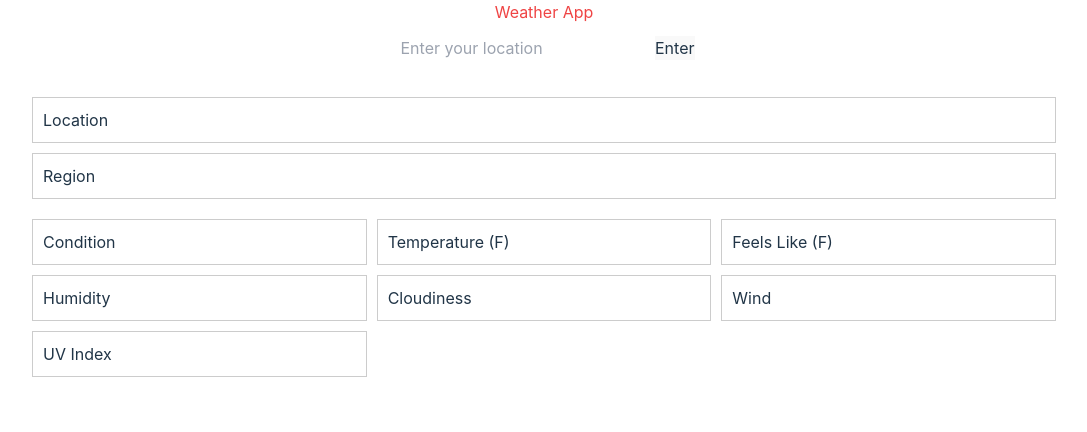
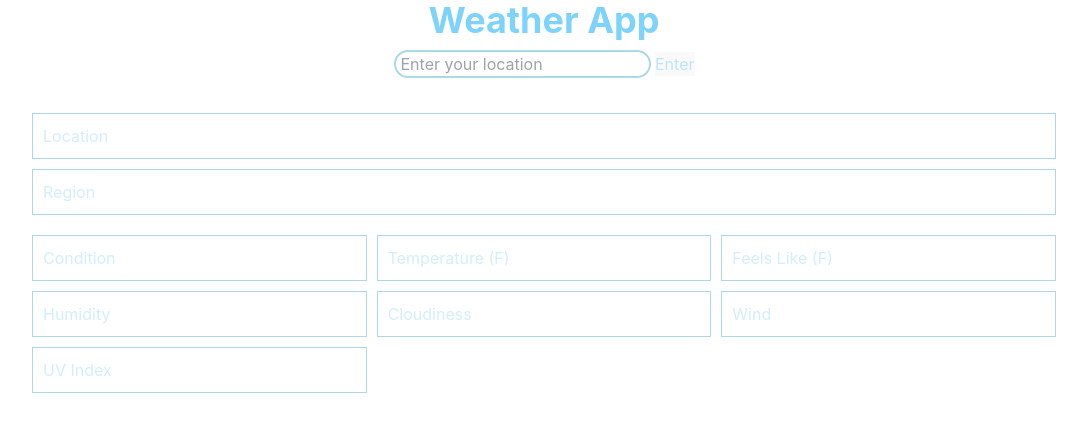
Before and after one commit to Epoza/weather-app, a website built with Vite: page index.html in a window 1280 px wide. Shown: the whole page, without its empty margins (96-1183 px from the left). Built offline with nearby package versions, Linux system fonts and the light colour scheme.

Commit message:
modify colors

```diff
--- a/index.html
+++ b/index.html
@@ -8,10 +8,10 @@
   </head>
   <body>
     <div id="headerContainer">
-      <header class="text-red-500">Weather App</header>
+      <header class="font-bold text-4xl text-sky-300">Weather App</header>
       <input type="text" id="locationSearch" placeholder="Enter your location" maxlength="25" required>
-      <button id="searchBtn">Enter</button>
-      <div id="errorMessage"></div>
+      <button class="text-sky-200" id="searchBtn">Enter</button>
+      <div class="text-red-500" id="errorMessage"></div>
     </div>
 
     <!-- possibly put in container -->
--- a/src/style.css
+++ b/src/style.css
@@ -27,7 +27,7 @@
 }
 
 #locationSearch {
-  border: 2px solid white;
+  border: 2px solid lightblue;
   border-radius: 20px;
   padding-left: 5px;
 }
@@ -60,7 +60,8 @@
 }
 
 .weather_info {
-  border: 1px solid #ccc;
+  color: #d4eefb;
+  border: 1px solid lightblue;
   padding: 10px;
 }
 
```
